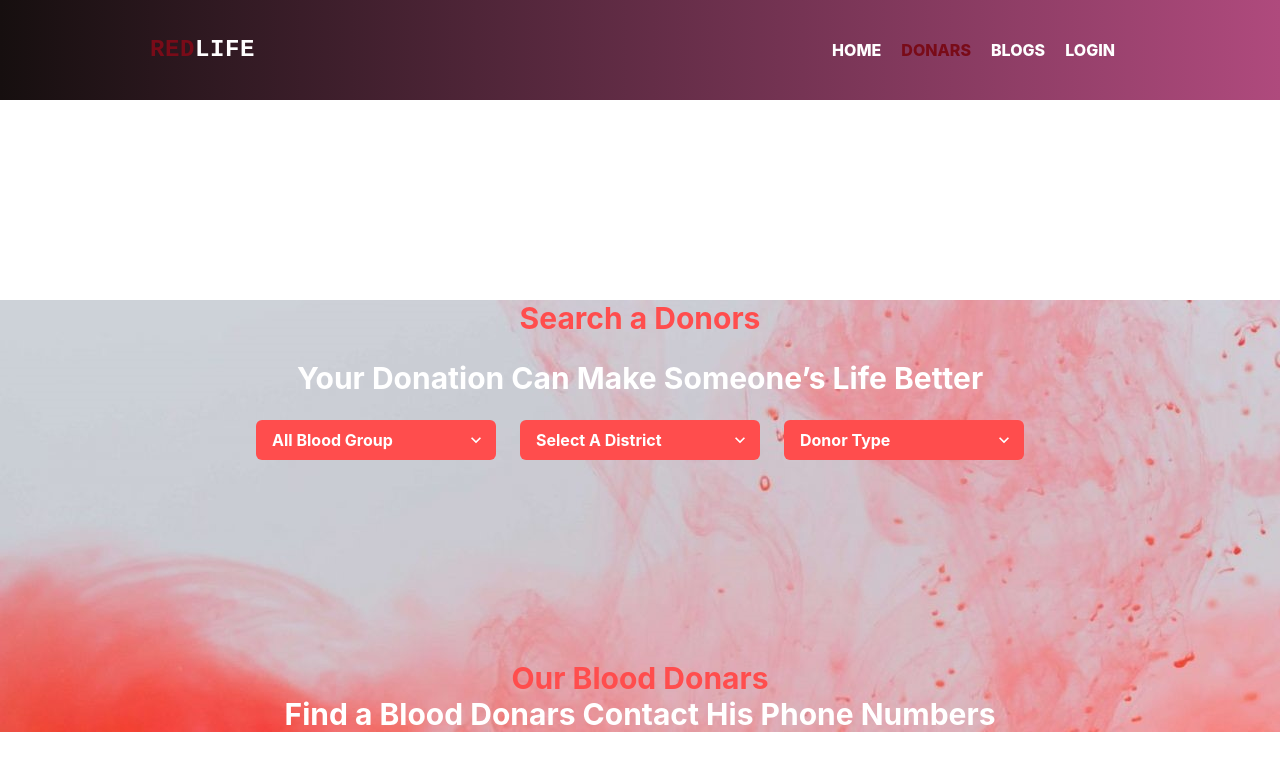
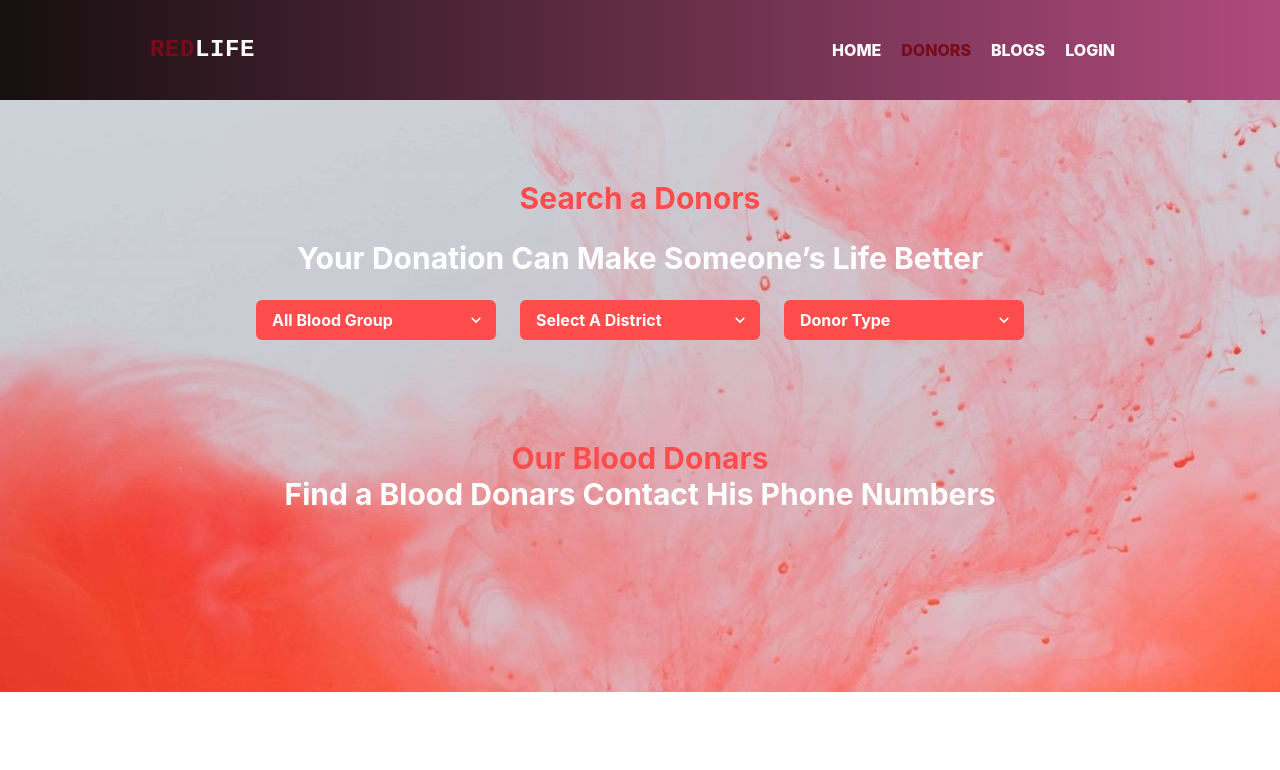
Before and after one commit to magaNasib/RedLife, a React (Create React App) app: page /donors in a window 1280 px wide. Shown: the top 770 px of the page. Built offline with nearby package versions, Linux system fonts and the light colour scheme.

Commit message:
zeynab merged into dev

```diff
--- a/src/components/Header/index.tsx
+++ b/src/components/Header/index.tsx
@@ -13,6 +13,7 @@ function Header() {
       pr="150px"
       pl="150px"
     >
+      <Link href="/">
         <Text
           fontSize="2xl"
           fontWeight="bold"
@@ -34,6 +35,7 @@ function Header() {
           </Text>
           LIFE
         </Text>
+      </Link>
       <Box fontSize="md" fontWeight="800" color="white">
         <NavLink
           to="/"
@@ -51,7 +53,7 @@ function Header() {
             paddingRight: "20px",
           })}
         >
-          DONARS
+          DONORS
         </NavLink>
         <NavLink
           to="/blogs"
--- a/src/features/HomeFeature/components/AddPost/index.tsx
+++ b/src/features/HomeFeature/components/AddPost/index.tsx
@@ -3,6 +3,7 @@ import { PhoneIcon } from "@chakra-ui/icons";
 import { Container, Stack, Flex, HStack, Box } from "@chakra-ui/layout";
 import {
   Button,
+  Card,
   Input,
   InputGroup,
   InputLeftElement,
@@ -16,7 +17,7 @@ const AddPost = () => {
   const [show, setShow] = useState(false);
 
   return (
-    <Container p={"2"}>
+    <Box my={'2'} maxW={'xl'} mx={'auto'}>
       <Flex
         justifyContent="space-between"
         bg={"white"}
@@ -88,7 +89,7 @@ const AddPost = () => {
           </Stack>
         </Stack>
       </Flex>
-    </Container>
+    </Box>
   );
 };
 
--- a/src/features/HomeFeature/components/CardPost/index.tsx
+++ b/src/features/HomeFeature/components/CardPost/index.tsx
@@ -18,7 +18,7 @@ import React from "react";
 function CardPost() {
   return (
     <>
-      <Flex justifyContent="center">
+      <Flex justifyContent="center" my='2'>
         <Card maxW="xl">
           <CardHeader>
             <Flex gap="4">
--- a/src/features/HomeFeature/index.tsx
+++ b/src/features/HomeFeature/index.tsx
@@ -7,6 +7,9 @@ function HomeFeature() {
     <>
       <AddPost />
       <CardPost />
+      <CardPost />
+      <CardPost />
+      <CardPost />
     </>
   );
 }
--- a/src/pages/Donors/Donors.tsx
+++ b/src/pages/Donors/Donors.tsx
@@ -22,10 +22,10 @@ const Donors: React.FC<IDonors> = () => {
             <FormProvider {...methods}>
                 <Box w={'100%'}
                     backgroundImage={Bg}
-                    backgroundRepeat='no-repeat'
+                    backgroundRepeat='no-repeat' py={'20'}
                 // bgGradient='linear(to-l, #7928CA, #FF0080)'
                 >
-                    <Grid templateColumns="repeat(3,1fr)" gap='24px' width={'60%'} margin={'200px auto'}>
+                    <Grid templateColumns="repeat(3,1fr)" gap='24px' width={'60%'} margin={'0px auto'}>
                         <GridItem colSpan={3}>
                             <Heading color={'#ff4d4d'} as='h1' size='lg' textAlign={'center'}>
                                 Search a Donors
--- a/src/pages/auth/Logout.tsx
+++ b/src/pages/auth/Logout.tsx
@@ -28,7 +28,7 @@ const Logout: React.FC = () => {
 
     const Logout = () => {
         signOut(auth)
-            .then(() => navigate('/login'))
+            .then(() => navigate('/'))
             .catch(error => alert('Logout failed'));
     }
 
--- a/src/routers/index.tsx
+++ b/src/routers/index.tsx
@@ -9,7 +9,10 @@ import ForgotPassword from "../pages/auth/ForgotPassword";
 import Register from "../pages/auth/Register";
 import Donors from "../pages/Donors/Donors";
 import Blogs from "../features/BlogsFeature";
-import BllodRequest from "../pages/BloodRequest";
+import BloodRequest from "../pages/BloodRequest";
+import AuthRoute from "../pages/auth/components/AuthRoute";
+import ChangePassword from "../pages/auth/ChangePassword";
+import Logout from "../pages/auth/Logout";
 function Router() {
   return (
     <>
@@ -17,13 +20,18 @@ function Router() {
         <Routes>
           <Route element={<PageLayout />}>
             <Route index element={<Home />} />
-            <Route path="/" element={<ProfilePage />} />
+            <Route element={<AuthRoute />}>
+              <Route path="/profile" element={<ProfilePage />} />
+              <Route path="/logout" element={<Logout />} />
+              <Route path="/profile/changepassword" element={<ChangePassword/>}/>
+
+            </Route>
             <Route path="/login" element={<Login />} />
             <Route path="/forgotpassword" element={<ForgotPassword />} />
             <Route path="/register" element={<Register />} />
             <Route path="/donors" element={<Donors />} />
             <Route path="/blogs" element={<Blogs />} />
-            <Route path="/bllodRequest" element={<BllodRequest />} />
+            <Route path="/bloodRequest" element={<BloodRequest />} />
           </Route>
         </Routes>
       </ChakraProvider>
```
Lines whose indentation alone changed are shown as unchanged.
